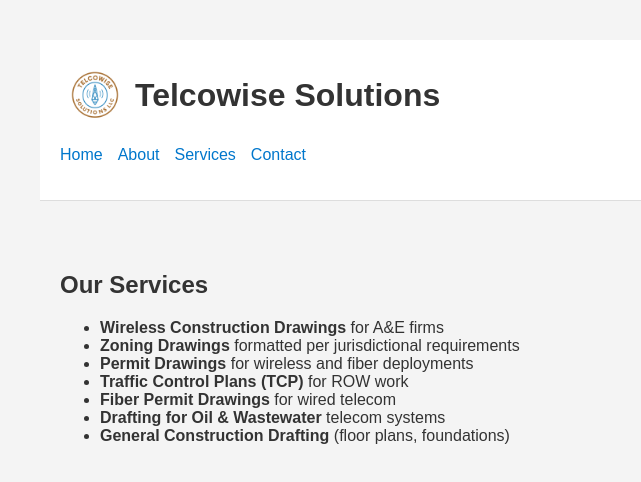
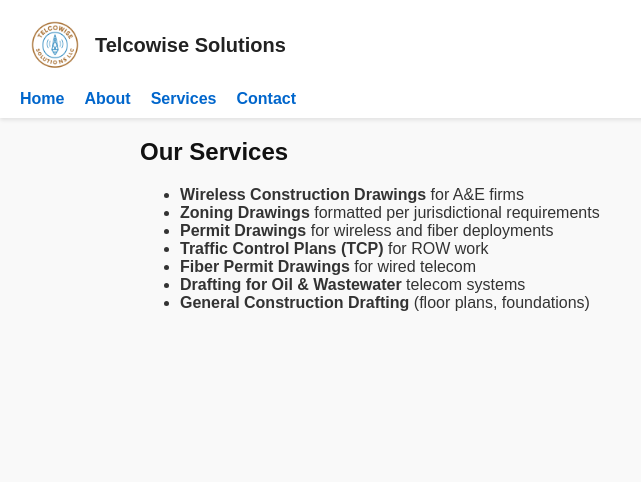
Before and after one commit to rsadogurskiy/telcowise-website, a plain HTML site: page services.html in a window 1280 px wide. Shown: the whole page, without its empty margins (0-641 px from the left). Drawn offline with Linux system fonts and the light colour scheme.

Commit message:
Update styles.css: added modern layout and design

```diff
--- a/styles.css
+++ b/styles.css
@@ -1,29 +1,85 @@
 body {
   font-family: Arial, sans-serif;
-  margin: 40px;
-  background-color: #f4f4f4;
+  margin: 0;
+  padding: 0;
+  background-color: #f9f9f9;
   color: #333;
 }
 
 header {
-  background-color: #fff;
-  padding: 20px;
-  border-bottom: 1px solid #ddd;
-  margin-bottom: 30px;
+  background-color: #ffffff;
+  padding: 10px 20px;
+  box-shadow: 0 2px 4px rgba(0,0,0,0.1);
+  position: sticky;
+  top: 0;
+  z-index: 1000;
+}
+
+header div {
+  display: flex;
+  align-items: center;
+  gap: 15px;
+}
+
+header h1 {
+  margin: 0;
+  font-size: 20px;
+  color: #222;
 }
 
 nav ul {
   list-style: none;
   padding: 0;
+  margin: 10px 0 0 0;
   display: flex;
-  gap: 15px;
+  gap: 20px;
 }
 
-nav a {
+nav ul li a {
   text-decoration: none;
-  color: #0077cc;
+  color: #0066cc;
+  font-weight: bold;
+  transition: color 0.2s ease;
 }
 
-nav a:hover {
-  text-decoration: underline;
+nav ul li a:hover {
+  color: #004999;
 }
+
+main {
+  padding: 20px;
+  max-width: 1000px;
+  margin: 0 auto;
+}
+
+h2 {
+  margin-top: 0;
+  color: #111;
+}
+
+form {
+  display: flex;
+  flex-direction: column;
+  gap: 10px;
+  max-width: 500px;
+}
+
+input, textarea {
+  padding: 8px;
+  border: 1px solid #ccc;
+  border-radius: 5px;
+}
+
+button {
+  padding: 10px;
+  background-color: #0066cc;
+  color: #fff;
+  border: none;
+  border-radius: 5px;
+  font-weight: bold;
+  cursor: pointer;
+}
+
+button:hover {
+  background-color: #004999;
+}
```
